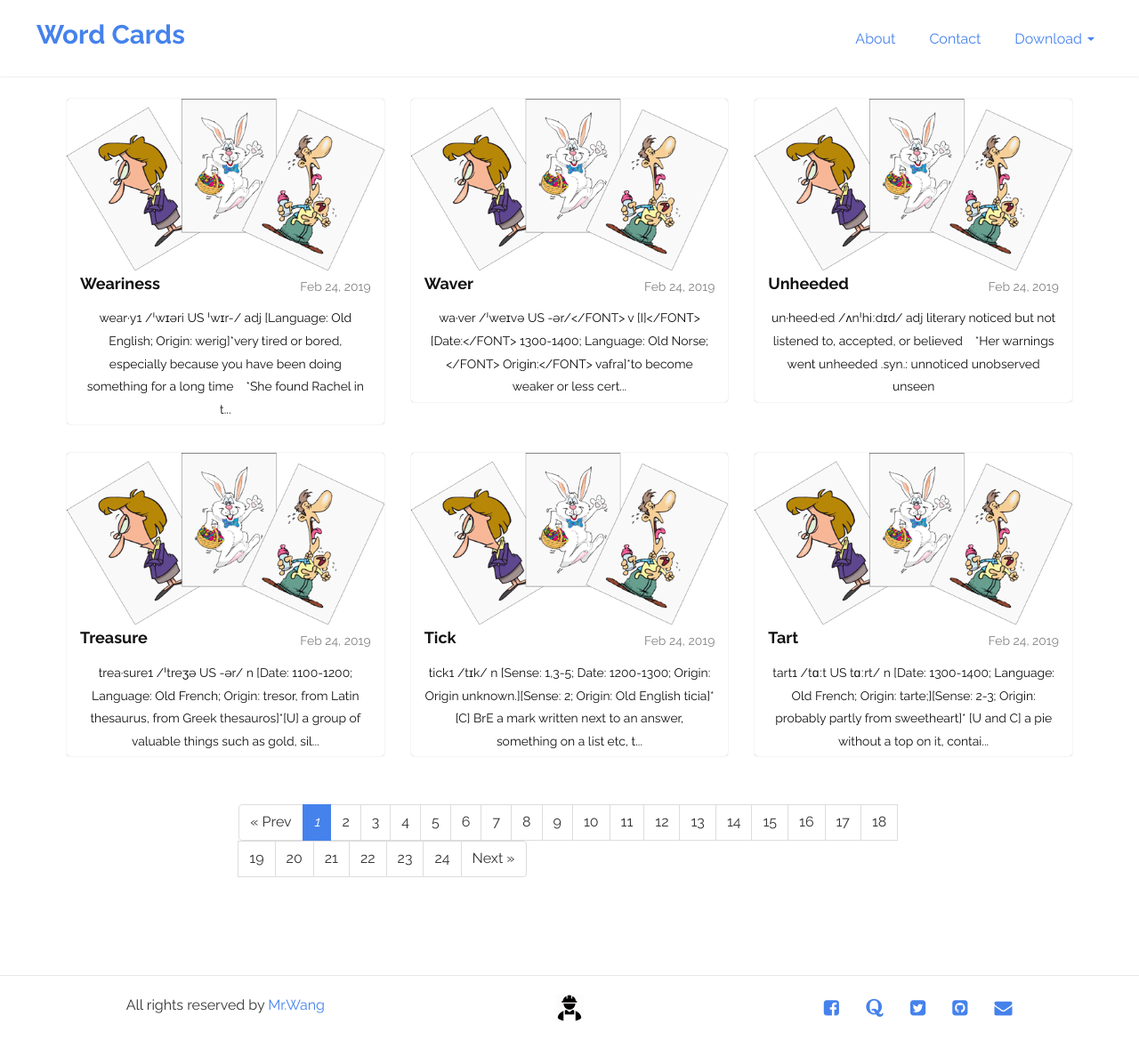
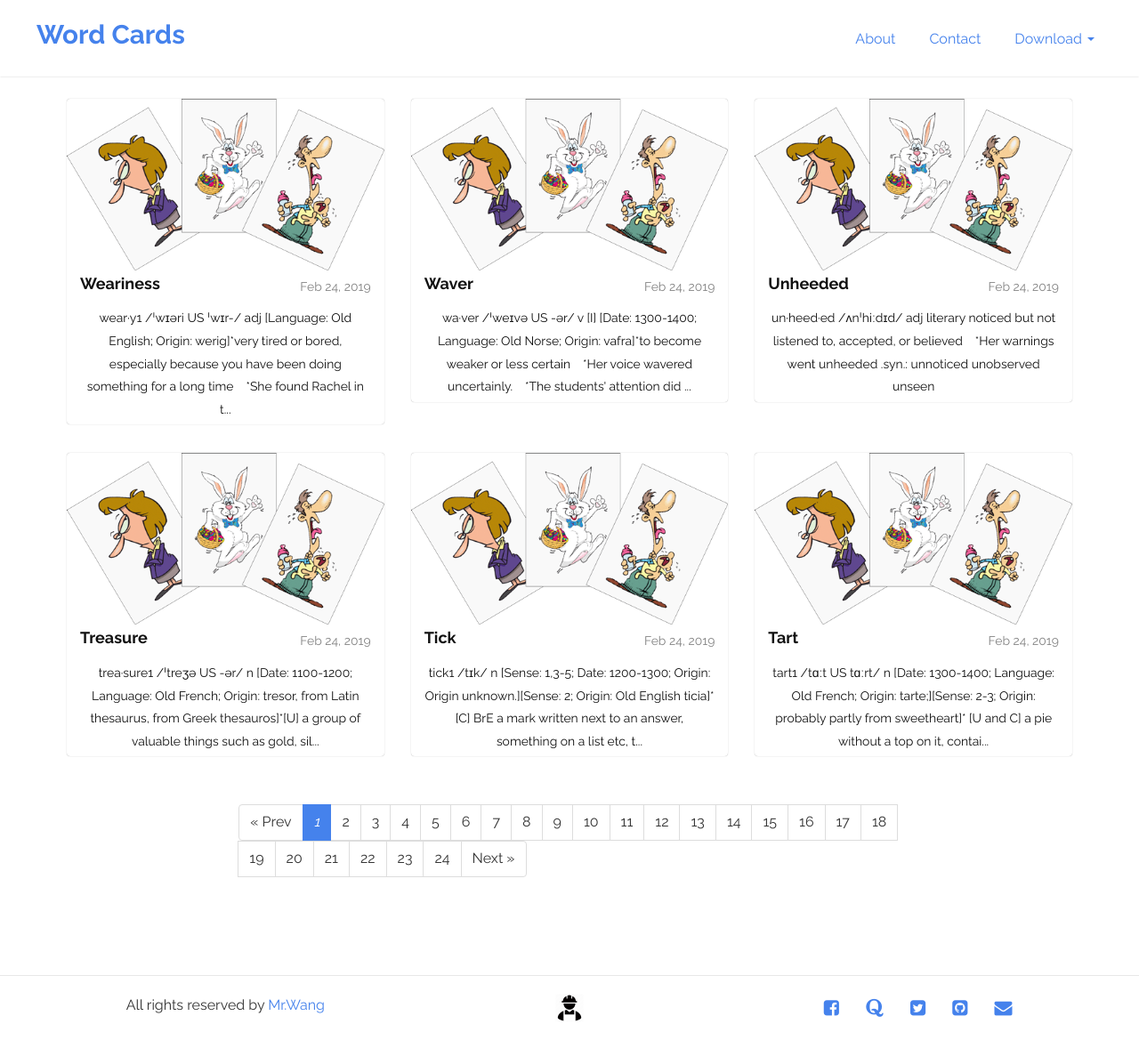
Before and after one commit to mason-mx/wordcards, a Jekyll site: the page built from allinone/index.html, in a window 1280 px wide. Shown: the whole page at 89% size. Built offline with Jekyll 4.4.1, drawn with Linux system fonts in a browser that asks for light colours; the list of posts is cut into pages by our own code.

Commit message:
fixed wrong format

```diff
--- a/_posts/2019-02-24-waver.md
+++ b/_posts/2019-02-24-waver.md
@@ -4,6 +4,6 @@ title:  "Waver"
 categories: undefined
 tag: good
 ---
-<DIV style="MARGIN: 0px 0px 5px">wa<B>·</B>ver /ˈweɪvə US -ər/</FONT> <I>v</I> [I]</FONT> <BR>[Date:</FONT> 1300-1400; Language: Old Norse;</FONT> Origin:</FONT> vafra]<BR>*to become weaker or less certain<BR>　*<I>Her <B>voice wavered</B> uncertainly.</I></FONT><BR>　*<I>The students' <B>attention</B> did not <B>waver</B> .</I></FONT><BR><B>waver in</B><BR>　*<I>Harris never wavered in his loyalty.</I></FONT><BR><B>waver from</B><BR>　*<I>We were determined not to waver from our goals.</I></FONT><BR>*to not make a decision because you have doubts<BR>　*<I>Shareholders who were wavering met the directors.</I></FONT><BR><B>waver between sth and sth</B><BR>　*<I>The party wavered between free trade and protectionism.</I></FONT><BR>*to move gently in several different directions<BR>　*<I>The candle flame wavered, throwing shadows on the wall.</I></FONT></DIV>
+<DIV style="MARGIN: 0px 0px 5px">wa<B>·</B>ver /ˈweɪvə US -ər/ <I>v</I> [I] <BR>[Date: 1300-1400; Language: Old Norse; Origin: vafra]<BR>*to become weaker or less certain<BR>　*<I>Her <B>voice wavered</B> uncertainly.</I><BR>　*<I>The students' <B>attention</B> did not <B>waver</B> .</I><BR><B>waver in</B><BR>　*<I>Harris never wavered in his loyalty.</I><BR><B>waver from</B><BR>　*<I>We were determined not to waver from our goals.</I><BR>*to not make a decision because you have doubts<BR>　*<I>Shareholders who were wavering met the directors.</I><BR><B>waver between sth and sth</B><BR>　*<I>The party wavered between free trade and protectionism.</I><BR>*to move gently in several different directions<BR>　*<I>The candle flame wavered, throwing shadows on the wall.</I></DIV>
 <DIV style="MARGIN: 0px 0px 5px">
 <DIV style="MARGIN: 4px 0px">syn.: <A href="{{ site.baseurl }}/falter"><U>falter</U></A> <A href="{{ site.baseurl }}/faltering"><U>faltering</U></A> <A href="{{ site.baseurl }}/flicker"><U>flicker</U></A> <A href="{{ site.baseurl }}/flitter"><U>flitter</U></A> <A href="{{ site.baseurl }}/fluctuate"><U>fluctuate</U></A> <A href="{{ site.baseurl }}/flutter"><U>flutter</U></A> <A href="{{ site.baseurl }}/hesitate"><U>hesitate</U></A> <A href="{{ site.baseurl }}/hesitation"><U>hesitation</U></A> <A href="{{ site.baseurl }}/quaver"><U>quaver</U></A> <A href="{{ site.baseurl }}/quiver"><U>quiver</U></A> <A href="{{ site.baseurl }}/vacillate"><U>vacillate</U></A> <A href="{{ site.baseurl }}/waffle"><U>waffle</U></A> <A href="{{ site.baseurl }}/weave"><U>weave</U></A></DIV></DIV>
```
Also changed, not shown: _posts/2019-02-24-tick.md (+1 -1 lines).
